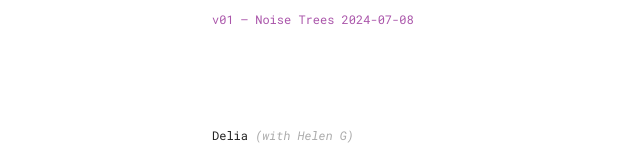
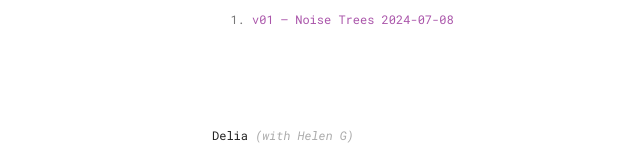
Before and after one commit to noisetrees/website, a plain HTML site: page projects/fugal-pairs/index.html in a window 1280 px wide. Shown: the part 806-952 px from the top of the page, 108-748 px from the left. Drawn offline with nearby package versions, Linux system fonts and the light colour scheme.

Commit message:
Update index.html

```diff
--- a/projects/fugal-pairs/index.html
+++ b/projects/fugal-pairs/index.html
@@ -27,9 +27,10 @@
     article {}
     nav {margin-top: 3rem;}
     p {font-weight: 400; line-height: 1.68rem; max-width: 40rem;}
-    ul, li {margin: 0; padding: 0; list-style: none;}
-    ul li {margin-bottom: 1rem;}
-    li a {font-size: 1rem; background: #fff;}
+    nav ul, li {margin: 0; padding: 0; list-style: none;}
+    nav ul li {margin-bottom: 1rem;}
+    nav li a {font-size: 1rem; background: #fff;}
+    article ul, li {list-style: decimal;}
     article li a {font-size: 0.75rem;}
     em {font-style: italic; color: #777;}
     a, a:link, a:visited, a span {color: #a5a; text-decoration: none;}
```
